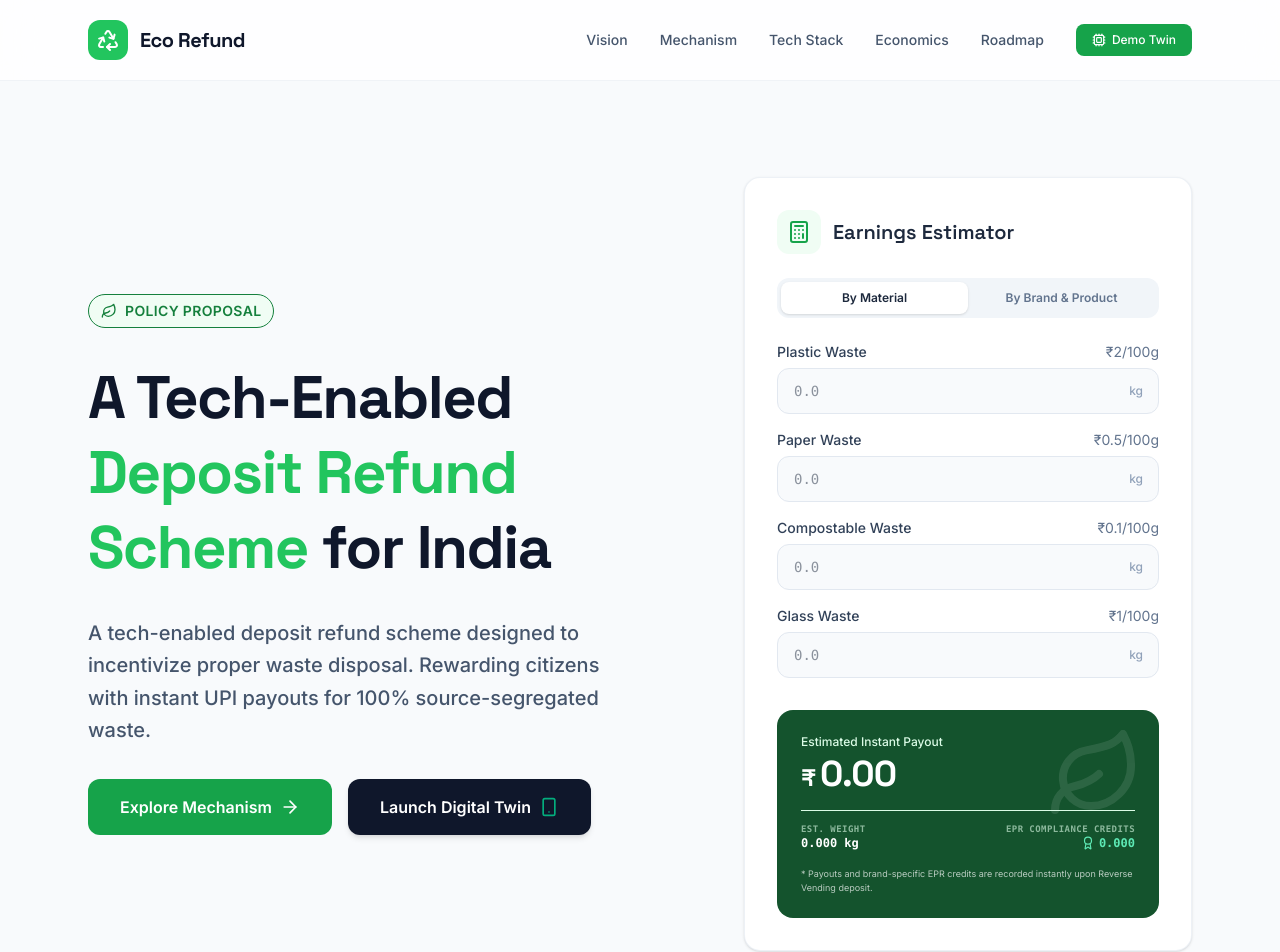
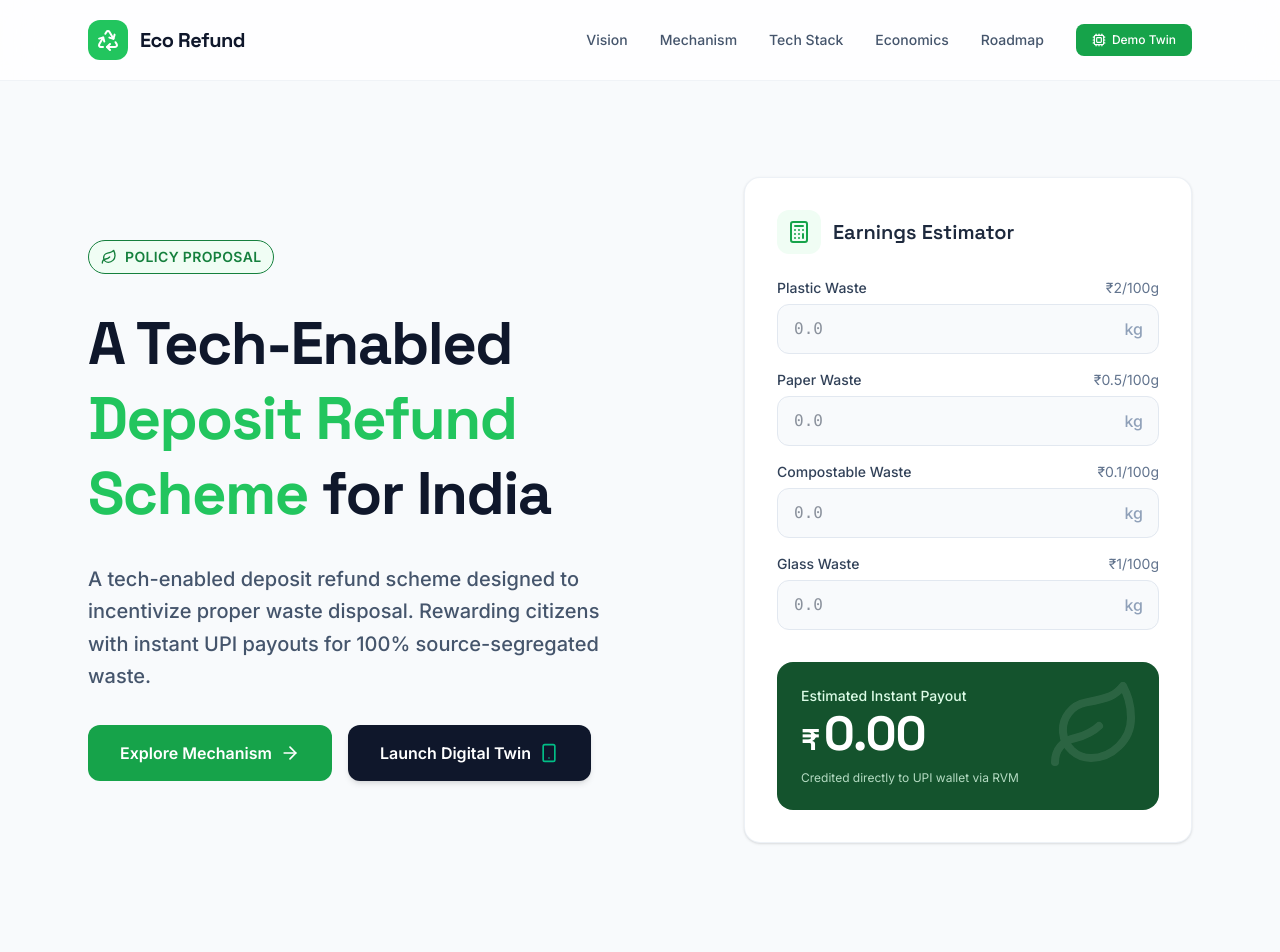
Before and after one commit to kavyadeepdev/ecorefund, a React (Vite) app: page / in a window 1280 px wide. Shown: the top 952 px of the page. Built offline with nearby package versions, Linux system fonts and the light colour scheme.

Commit message:
removed calci

```diff
--- a/src/components/Calculator.tsx
+++ b/src/components/Calculator.tsx
@@ -1,5 +1,5 @@
 import React, { useState } from 'react';
-import { Calculator as CalculatorIcon, IndianRupee, Leaf, Award } from 'lucide-react';
+import { Calculator as CalculatorIcon, IndianRupee, Leaf } from 'lucide-react';
 import { motion } from 'motion/react';
 
 const RATES = {
@@ -9,29 +9,7 @@ const RATES = {
   glass: 1.0,   // Rs per 100g
 };
 
-interface CalculatorProduct {
-  id: string;
-  name: string;
-  brand: string;
-  type: string;
-  weightGrams: number;
-  ratePer100g: number;
-  unsupported?: boolean;
-}
-
-const PRODUCTS: CalculatorProduct[] = [
-  { id: 'bisleri', name: 'Bisleri PET Bottle', brand: 'Bisleri', type: 'plastic', weightGrams: 25, ratePer100g: 2.0 },
-  { id: 'amul', name: 'Amul Milk Jug', brand: 'Amul', type: 'plastic', weightGrams: 55, ratePer100g: 2.0 },
-  { id: 'coke', name: 'Coca-Cola Glass Soda', brand: 'Coca-Cola', type: 'glass', weightGrams: 320, ratePer100g: 1.0 },
-  { id: 'toi', name: 'Times of India News Roll', brand: 'Times of India', type: 'paper', weightGrams: 180, ratePer100g: 0.5 },
-  { id: 'organic', name: 'Organic Banana Peel', brand: 'Local Farms', type: 'compostable', weightGrams: 90, ratePer100g: 0.1 },
-  { id: 'pepsi', name: 'Pepsi Aluminum Can', brand: 'Pepsi', type: 'unsupported', weightGrams: 15, ratePer100g: 0.0, unsupported: true },
-];
-
 export default function Calculator() {
-  const [calcMode, setCalcMode] = useState<'material' | 'brand'>('material');
-
-  // State for Material Mode
   const [weights, setWeights] = useState({
     plastic: 0,
     paper: 0,
@@ -39,55 +17,17 @@ export default function Calculator() {
     glass: 0,
   });
 
-  // State for Brand Mode
-  const [productQuantities, setProductQuantities] = useState<Record<string, number>>({
-    bisleri: 0,
-    amul: 0,
-    coke: 0,
-    toi: 0,
-    organic: 0,
-    pepsi: 0,
-  });
-
   const handleWeightChange = (type: keyof typeof RATES, value: string) => {
     const numValue = parseFloat(value) || 0;
     setWeights((prev) => ({ ...prev, [type]: numValue }));
   };
 
-  const handleProductQtyChange = (id: string, delta: number) => {
-    setProductQuantities((prev) => ({
-      ...prev,
-      [id]: Math.max(0, prev[id] + delta),
-    }));
+  const calculateTotal = () => {
+    return (Object.keys(weights) as Array<keyof typeof RATES>).reduce((total, type) => {
+      const weight = weights[type];
+      return total + (weight * 10 * RATES[type]);
+    }, 0);
   };
-
-  // Perform Calculations
-  let totalPayout = 0;
-  let totalWeightKg = 0;
-  let totalEprCredits = 0;
-
-  if (calcMode === 'material') {
-    totalPayout = (Object.keys(weights) as Array<keyof typeof RATES>).reduce((total, type) => {
-      const w = weights[type];
-      return total + (w * 10 * RATES[type]);
-    }, 0);
-
-    totalWeightKg = weights.plastic + weights.paper + weights.compostable + weights.glass;
-    // 1 credit per kg of recyclable material (exclude compostable from plastic-equivalent credits if desired, but let's count all standard categories)
-    totalEprCredits = totalWeightKg;
-  } else {
-    PRODUCTS.forEach((p) => {
-      const qty = productQuantities[p.id] || 0;
-      if (qty > 0) {
-        if (!p.unsupported) {
-          const itemPayout = (p.weightGrams / 100) * p.ratePer100g;
-          totalPayout += itemPayout * qty;
-          totalEprCredits += (p.weightGrams / 1000) * qty;
-        }
-        totalWeightKg += (p.weightGrams / 1000) * qty;
-      }
-    });
-  }
 
   return (
     <div className="bg-white rounded-2xl p-6 md:p-8 shadow-sm border border-slate-200/60 w-full max-w-md">
@@ -100,32 +40,6 @@ export default function Calculator() {
         </h3>
       </div>
 
-      {/* Mode Toggle Tabs */}
-      <div className="flex bg-slate-100 p-1 rounded-xl mb-6">
-        <button
-          onClick={() => setCalcMode('material')}
-          className={`flex-1 py-2 px-3 rounded-lg text-xs font-semibold transition-all cursor-pointer ${
-            calcMode === 'material'
-              ? 'bg-white text-slate-800 shadow-sm'
-              : 'text-slate-500 hover:text-slate-700'
-          }`}
-        >
-          By Material
-        </button>
-        <button
-          onClick={() => setCalcMode('brand')}
-          className={`flex-1 py-2 px-3 rounded-lg text-xs font-semibold transition-all cursor-pointer ${
-            calcMode === 'brand'
-              ? 'bg-white text-slate-800 shadow-sm'
-              : 'text-slate-500 hover:text-slate-700'
-          }`}
-        >
-          By Brand & Product
-        </button>
-      </div>
-
-      {calcMode === 'material' ? (
-        /* ================= BY MATERIAL FORM ================= */
       <div className="space-y-4 mb-8">
         {Object.entries(RATES).map(([type, rate]) => (
           <div key={type} className="flex flex-col gap-1.5">
@@ -143,84 +57,37 @@ export default function Calculator() {
                 min="0"
                 step="0.1"
                 placeholder="0.0"
-                  className="w-full bg-slate-50 border border-slate-200 text-slate-800 rounded-xl px-4 py-3 outline-none focus:ring-2 focus:ring-brand-500/20 focus:border-brand-500 transition-all font-mono text-sm"
+                className="w-full bg-slate-50 border border-slate-200 text-slate-800 rounded-xl px-4 py-3 outline-none focus:ring-2 focus:ring-brand-500/20 focus:border-brand-500 transition-all font-mono"
                 onChange={(e) => handleWeightChange(type as keyof typeof RATES, e.target.value)}
               />
-                <span className="absolute right-4 top-1/2 -translate-y-1/2 text-slate-400 font-medium text-xs">
+              <span className="absolute right-4 top-1/2 -translate-y-1/2 text-slate-400 font-medium">
                 kg
               </span>
             </div>
           </div>
         ))}
       </div>
-      ) : (
-        /* ================= BY BRAND/PRODUCT LIST ================= */
-        <div className="space-y-3 mb-8 max-h-[290px] overflow-y-auto pr-1 py-1 scrollbar-thin scrollbar-thumb-slate-200">
-          {PRODUCTS.map((p) => (
-            <div key={p.id} className="flex justify-between items-center bg-slate-50 border border-slate-100 rounded-xl p-3">
-              <div className="min-w-0 pr-2">
-                <span className="text-xs font-bold text-slate-800 block truncate">{p.name}</span>
-                <span className="text-[10px] text-slate-500 font-mono block">
-                  {p.brand} • {p.weightGrams}g • {p.unsupported ? 'Unsupported' : `₹${((p.weightGrams / 100) * p.ratePer100g).toFixed(2)}`}
-                </span>
-              </div>
-              <div className="flex items-center gap-2 shrink-0">
-                <button
-                  onClick={() => handleProductQtyChange(p.id, -1)}
-                  className="w-7 h-7 rounded-lg border border-slate-200 hover:border-slate-350 hover:bg-slate-100 flex items-center justify-center text-slate-600 font-bold transition-all cursor-pointer active:scale-95 text-sm"
-                >
-                  -
-                </button>
-                <span className="w-5 text-center font-mono text-xs font-bold text-slate-800">{productQuantities[p.id]}</span>
-                <button
-                  onClick={() => handleProductQtyChange(p.id, 1)}
-                  className="w-7 h-7 rounded-lg border border-slate-200 hover:border-slate-350 hover:bg-slate-100 flex items-center justify-center text-slate-600 font-bold transition-all cursor-pointer active:scale-95 text-sm"
-                >
-                  +
-                </button>
-              </div>
-            </div>
-          ))}
-        </div>
-      )}
 
-      {/* Estimator Payout Summary Card */}
       <motion.div
-        key={calcMode + totalPayout + totalWeightKg}
-        initial={{ scale: 0.96, opacity: 0 }}
+        key={calculateTotal()}
+        initial={{ scale: 0.95, opacity: 0 }}
         animate={{ scale: 1, opacity: 1 }}
         className="bg-brand-900 rounded-2xl p-6 text-white relative overflow-hidden"
       >
-        <div className="absolute top-0 right-0 p-4 opacity-10 pointer-events-none">
+        <div className="absolute top-0 right-0 p-4 opacity-10">
           <Leaf className="w-24 h-24" />
         </div>
-
-        <p className="text-brand-100 text-xs font-medium mb-1 relative z-10">
+        <p className="text-brand-100 text-sm font-medium mb-1 relative z-10">
           Estimated Instant Payout
         </p>
         <div className="flex items-end gap-1 relative z-10">
-          <span className="text-2xl font-display font-bold">₹</span>
-          <span className="text-4xl font-display font-bold tracking-tight">
-            {totalPayout.toFixed(2)}
+          <span className="text-3xl font-display font-bold">₹</span>
+          <span className="text-5xl font-display font-bold tracking-tight">
+            {calculateTotal().toFixed(2)}
           </span>
         </div>
-
-        {/* EPR Compliance Section */}
-        <div className="mt-4 pt-3 border-t border-brand-850 flex justify-between text-xs text-brand-100 relative z-10 font-mono">
-          <div>
-            <span className="block text-[9px] opacity-60 uppercase font-bold tracking-wider">Est. Weight</span>
-            <span className="font-bold text-white text-xs">{totalWeightKg.toFixed(3)} kg</span>
-          </div>
-          <div className="text-right">
-            <span className="block text-[9px] opacity-60 uppercase font-bold tracking-wider">EPR Compliance Credits</span>
-            <span className="font-bold text-emerald-300 flex items-center justify-end gap-1 text-xs">
-              <Award className="w-3.5 h-3.5 shrink-0" /> {totalEprCredits.toFixed(3)}
-            </span>
-          </div>
-        </div>
-
-        <p className="text-brand-200 text-[9px] mt-4 opacity-70 relative z-10 leading-normal">
-          * Payouts and brand-specific EPR credits are recorded instantly upon Reverse Vending deposit.
+        <p className="text-brand-100 text-xs mt-3 opacity-80 relative z-10">
+          Credited directly to UPI wallet via RVM
         </p>
       </motion.div>
     </div>
```
Lines whose indentation alone changed are shown as unchanged.
